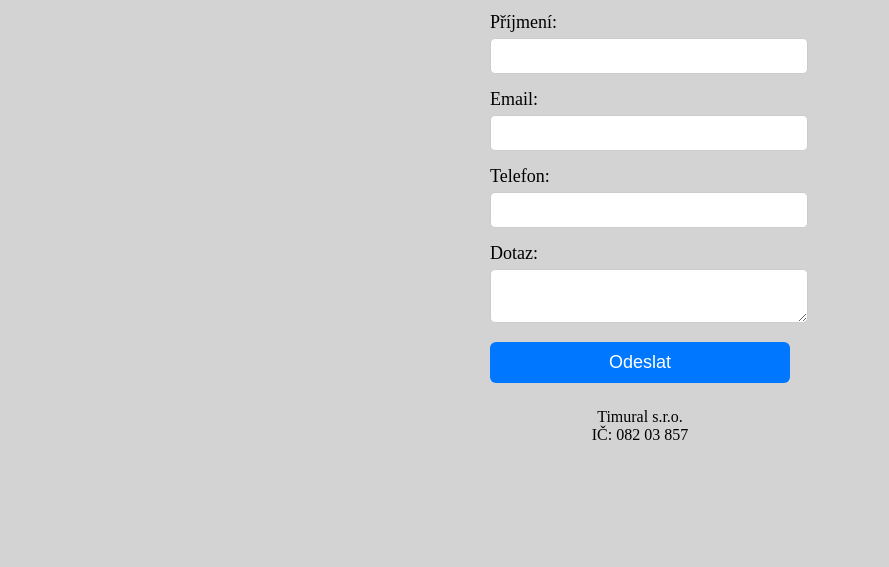
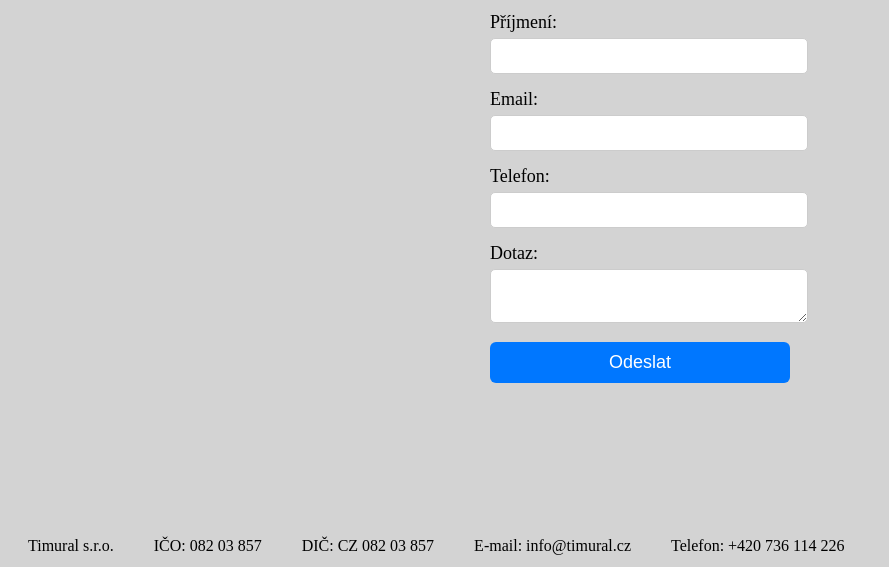
Before and after one commit to KaterS01/Timural, a plain HTML site: page kontakty.html in a window 1280 px wide. Shown: the part 537-1104 px from the top of the page, without its empty margins (0-889 px from the left). Before the commit the page ends 1006 px from the top, so only its background shows below. Drawn offline with Linux system fonts and the light colour scheme.

Commit message:
Change footer before upload web online

```diff
--- a/kontakty.css
+++ b/kontakty.css
@@ -127,9 +127,11 @@ button:hover{
 }
 
 
-.udaje{
-    text-align: center;
-    padding: 10px;
-    margin: 15px auto;
-
+.udaje {
+    display: flex;
+    gap: 40px;
+    margin-top: 150px;
+    margin-left: 20px;
+    font-size: 16px;
+    line-height: 1.6;
 }
--- a/kontakty.html
+++ b/kontakty.html
@@ -22,7 +22,7 @@
 
     <p class="kontakt">
         Kateřina Šrámková
-        Telefon: +420 xxx xxx xxx
+        Telefon: +420 736 114 226
     </p>
 
 
@@ -51,9 +51,12 @@
     </form>
 
      <footer class="udaje">
-        Timural s.r.o.<br>
-        IČ: 082 03 857
-    </footer>
+    <div>Timural s.r.o.</div>
+    <div>IČO: 082 03 857</div>
+    <div>DIČ: CZ 082 03 857</div>
+    <div>E-mail: info@timural.cz</div>
+    <div>Telefon: +420 736 114 226</div>
+</footer>
 
 </body>
 </html>
--- a/o_nas.css
+++ b/o_nas.css
@@ -66,9 +66,11 @@ nav a:hover{
 }
 
 
-.udaje{
-    text-align: center;
-    padding: 10px;
-    margin: 15px auto;
-
+.udaje {
+    display: flex;
+    gap: 40px;
+    margin-top: 150px;
+    margin-left: 20px;
+    font-size: 16px;
+    line-height: 1.6;
 }
--- a/prodej_techniky.css
+++ b/prodej_techniky.css
@@ -61,8 +61,17 @@ p{
      text-align: center;
     font-size: 20px;
     font-weight: 250;
-    list-style-position: inside; /* ← odrážky dovnitř */
-    padding-left: 0;              /* ← zruší defaultní odsazení */
+    list-style-position: inside;
+    padding-left: 0;
     margin: 0 auto;
 
 }
+
+.udaje {
+    display: flex;
+    gap: 40px;
+    margin-top: 350px;
+    margin-left: 20px;
+    font-size: 16px;
+    line-height: 1.6;
+}
--- a/servis.css
+++ b/servis.css
@@ -63,8 +63,17 @@ p{
      text-align: center;
     font-size: 20px;
     font-weight: 250;
-    list-style-position: inside; /* ← odrážky dovnitř */
-    padding-left: 0;              /* ← zruší defaultní odsazení */
+    list-style-position: inside;
+    padding-left: 0;
     margin: 0 auto;
 
 }
+
+.udaje {
+    display: flex;
+    gap: 40px;
+    margin-top: 400px;
+    margin-left: 20px;
+    font-size: 16px;
+    line-height: 1.6;
+}
--- a/sluzby.css
+++ b/sluzby.css
@@ -73,9 +73,11 @@ nav a:hover{
 
 }
 
-.udaje{
-    text-align: center;
-    padding: 10px;
-    margin: 15px auto;
-
+.udaje {
+    display: flex;
+    gap: 40px;
+    margin-top: 250px;
+    margin-left: 20px;
+    font-size: 16px;
+    line-height: 1.6;
 }
--- a/style.css
+++ b/style.css
@@ -85,9 +85,11 @@ nav a:hover{
 
 
 
-.udaje{
-    text-align: center;
-    padding: 10px;
-    margin: 15px auto;
-
+.udaje {
+    display: flex;
+    gap: 40px;
+    margin-top: 400px;
+    margin-left: 20px;
+    font-size: 16px;
+    line-height: 1.6;
 }
```
Also changed, not shown: index.html (+6 -3 lines), o_nas.html (+7 -3 lines), prodej_techniky.html (+7 -0 lines), servis.html (+8 -0 lines), sluzby.html (+6 -3 lines).
